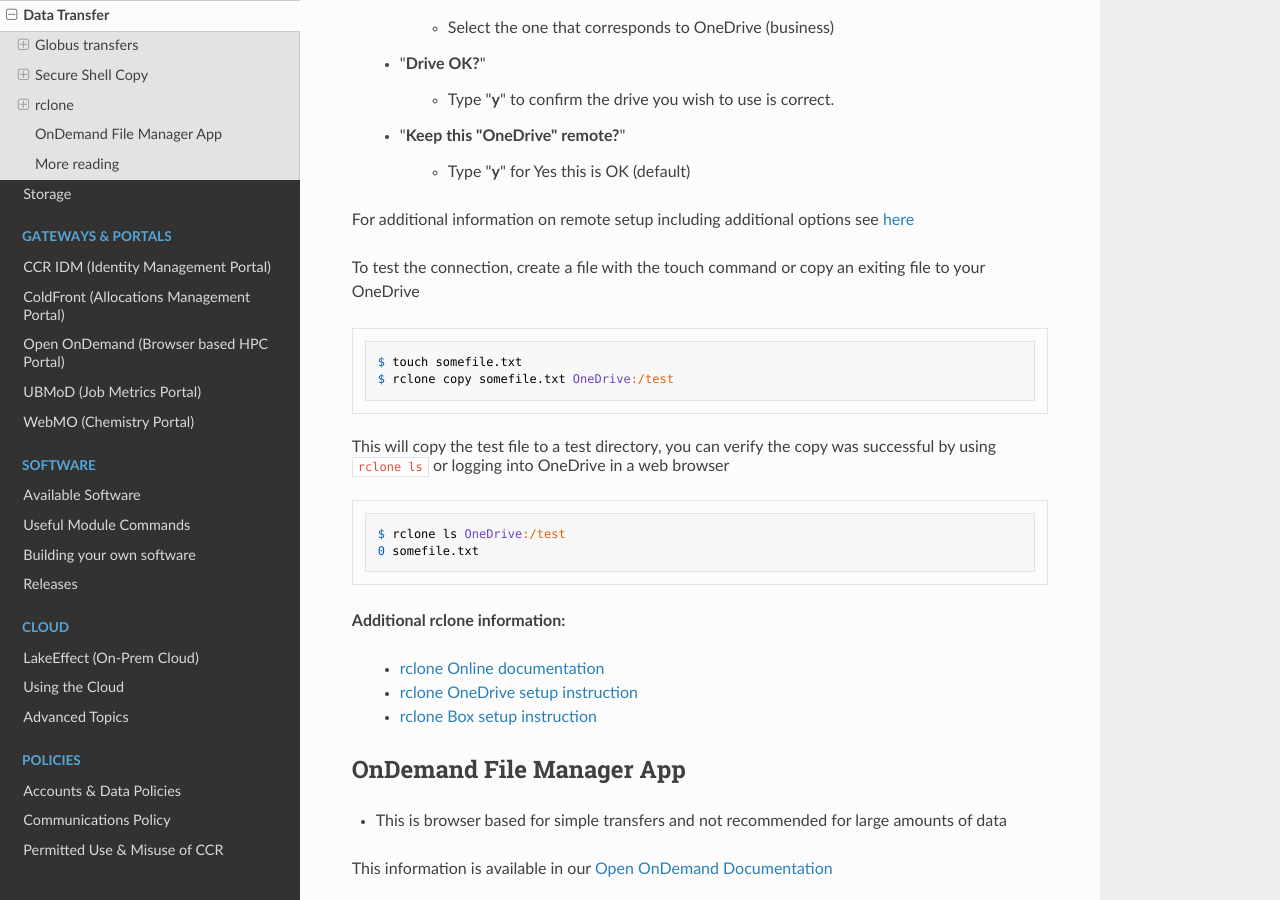
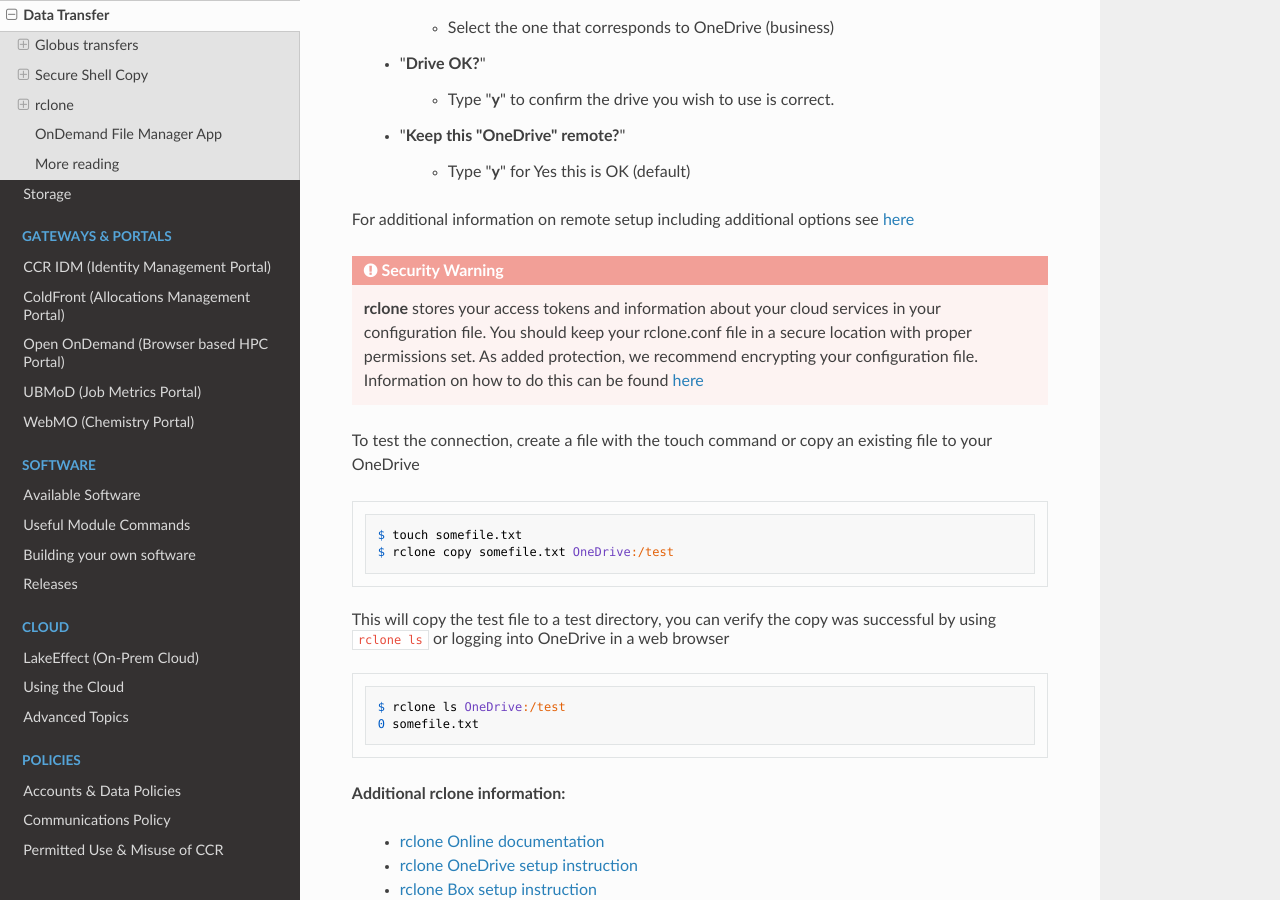
Before and after one commit to ubccr/ccrdocs, an MkDocs documentation site: the page built from pages/hpc/data-transfer.md, in a window 1280 px wide and 900 px high, scrolled down 12258 px. Built offline with MkDocs 1.6.1, drawn with Linux system fonts in a browser that asks for light colours; nearby versions of some CDN libraries.

Commit message:
added security warning about conf.

````diff
--- a/pages/hpc/data-transfer.md
+++ b/pages/hpc/data-transfer.md
@@ -409,7 +409,11 @@ Once those steps have been completed you can paste the token into the config_tok
 
 For additional information on remote setup including additional options see [here](https://rclone.org/remote_setup/)
 
-To test the connection, create a file with the touch command or copy an exiting file to your OneDrive
+!!! Error "Security Warning"
+    **rclone** stores your access tokens and information about your cloud services in your configuration file. You should keep your rclone.conf file in a secure location with proper permissions set.
+    As added protection, we recommend encrypting your configuration file. Information on how to do this can be found [here](https://rclone.org/docs/#configuration-encryption)
+
+To test the connection, create a file with the touch command or copy an existing file to your OneDrive
 
 ```
 $ touch somefile.txt
````
